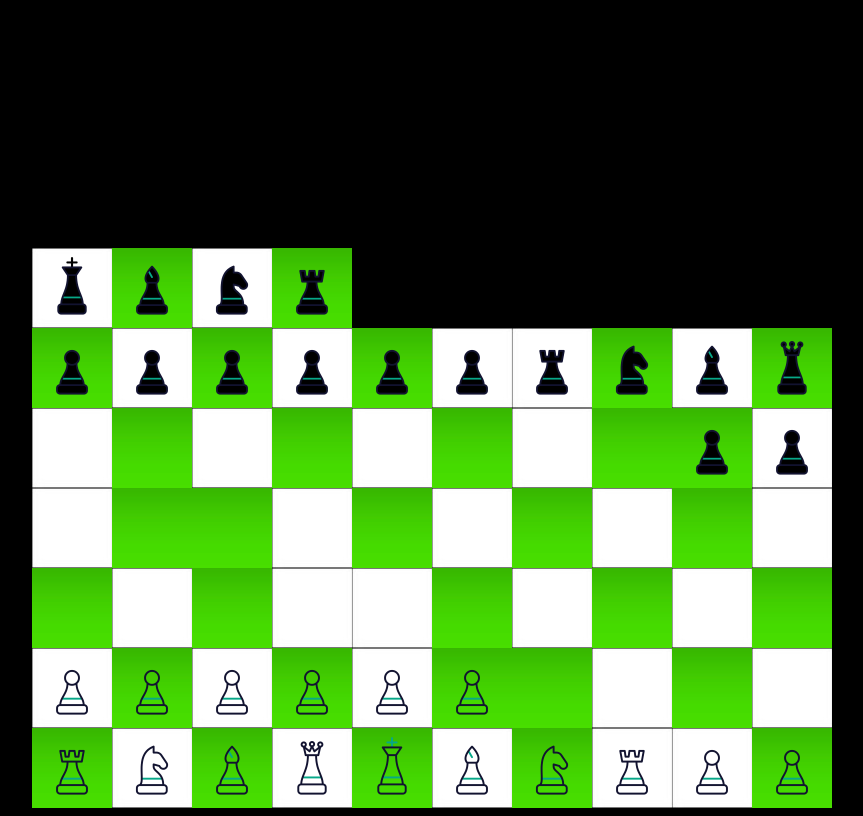
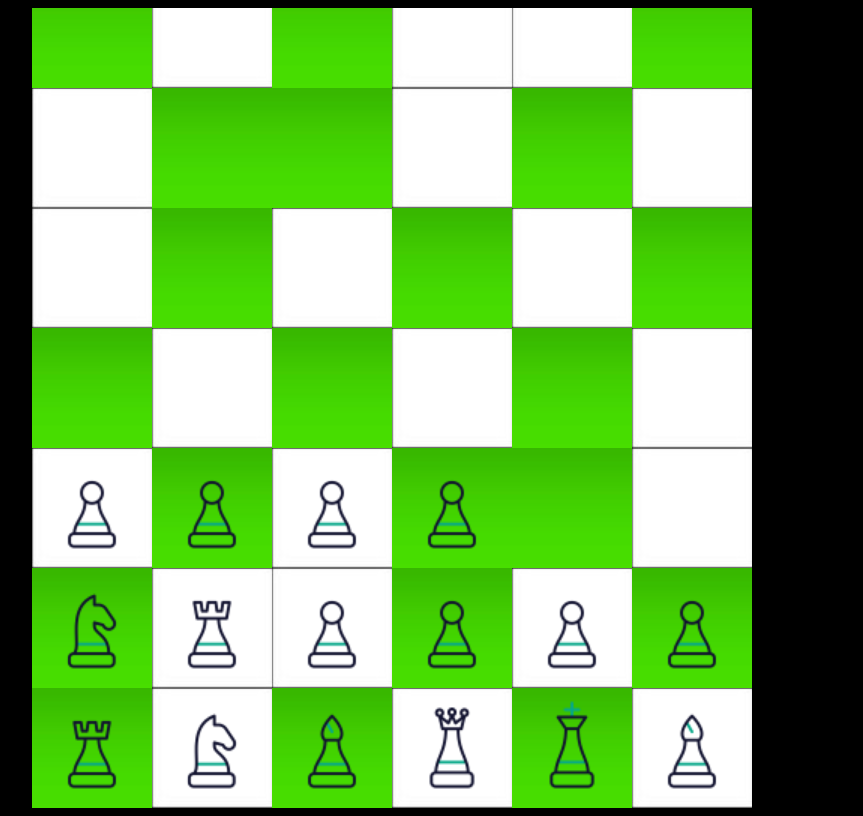
Before and after one commit to harish1102002/chess, a React (Create React App) app: page / in a window 1280 px wide. Shown: the whole page, without its empty margins (208-1071 px from the left). Built offline with nearby package versions, Linux system fonts and the light colour scheme.

Commit message:
Update app.css

```diff
--- a/src/app.css
+++ b/src/app.css
@@ -13,8 +13,8 @@ body{
 }
 
 img{
-	height: 10vh;
-	width: 10vh;
+	height: 15vh;
+	width: 15vh;
 }
 
 .white,.whites,.blacks,.black
@@ -25,13 +25,13 @@ img{
 .App00,.App04,.App02,.App06,.App13,.App11,.App15,.App17,.App33,.App31,.App35,.App37,.App20,.App24,.App22,.App26,
 .App40,.App44,.App42,.App46,.App53,.App51,.App55,.App57,.App73,.App71,.App75,.App77,.App60,.App64,.App62,.App66
 {
-	float: left; width: 10vh;height: 10vh; background-size: contain;background-image: url("./chess/board.png");z-index: 2;
+	float: left; width: 15vh;height: 15vh; background-size: contain;background-image: url("./chess/board.png");z-index: 2;
 }
 
 .App03,.App01,.App05,.App07,.App10,.App14,.App12,.App16,.App23,.App21,.App25,.App27,.App30,.App34,.App32,.App36,
 .App43,.App41,.App45,.App47,.App50,.App54,.App52,.App56,.App63,.App61,.App65,.App67,.App70,.App74,.App72,.App76
 {
-	float: left; width: 10vh;height: 10vh; background-size: contain; background-image: url("./chess/board2.jpg");z-index: 2;
+	float: left; width: 15vh;height: 15vh; background-size: contain; background-image: url("./chess/board2.jpg");z-index: 2;
 }
 
 .whitep,.blackp{border: solid 2px black;}
```
